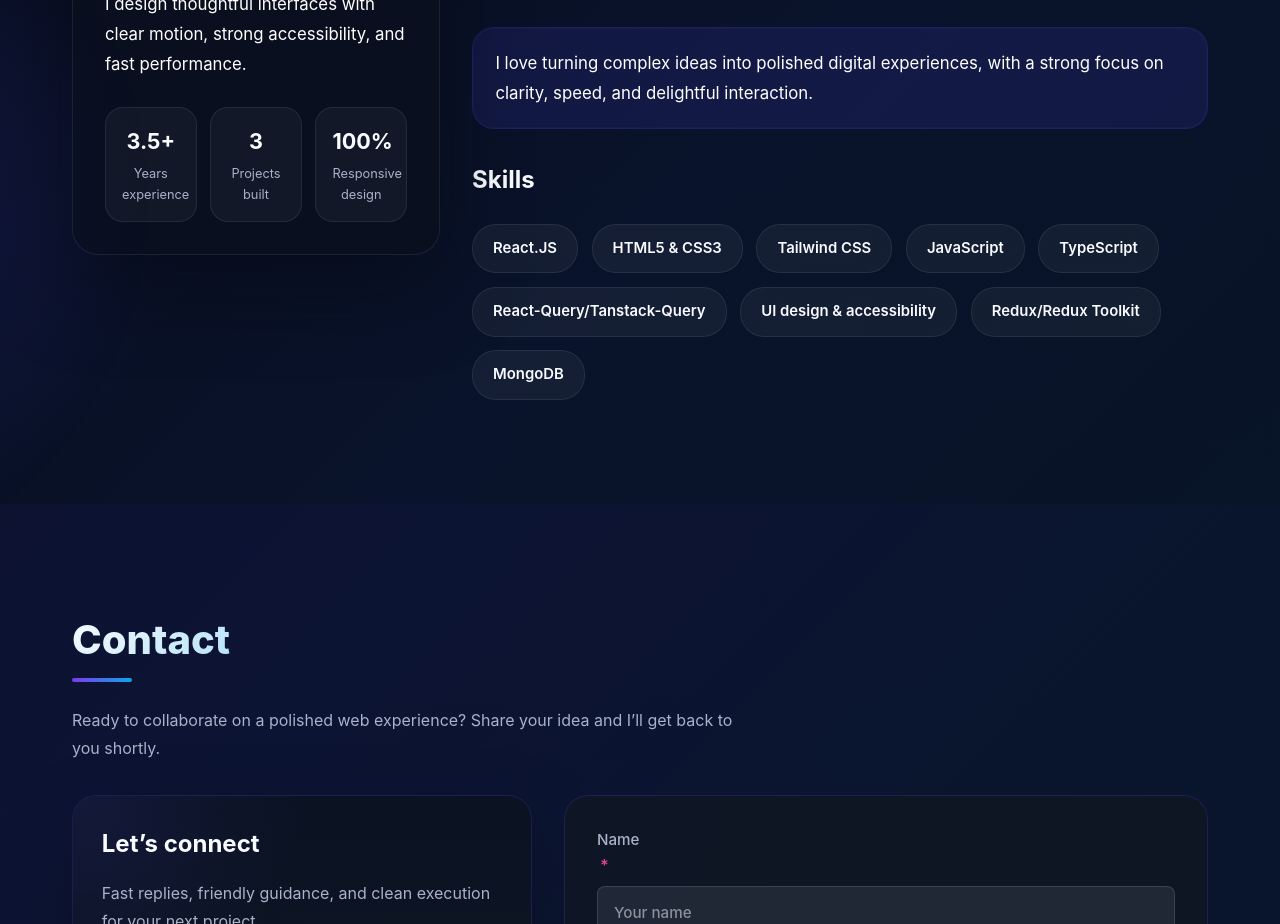
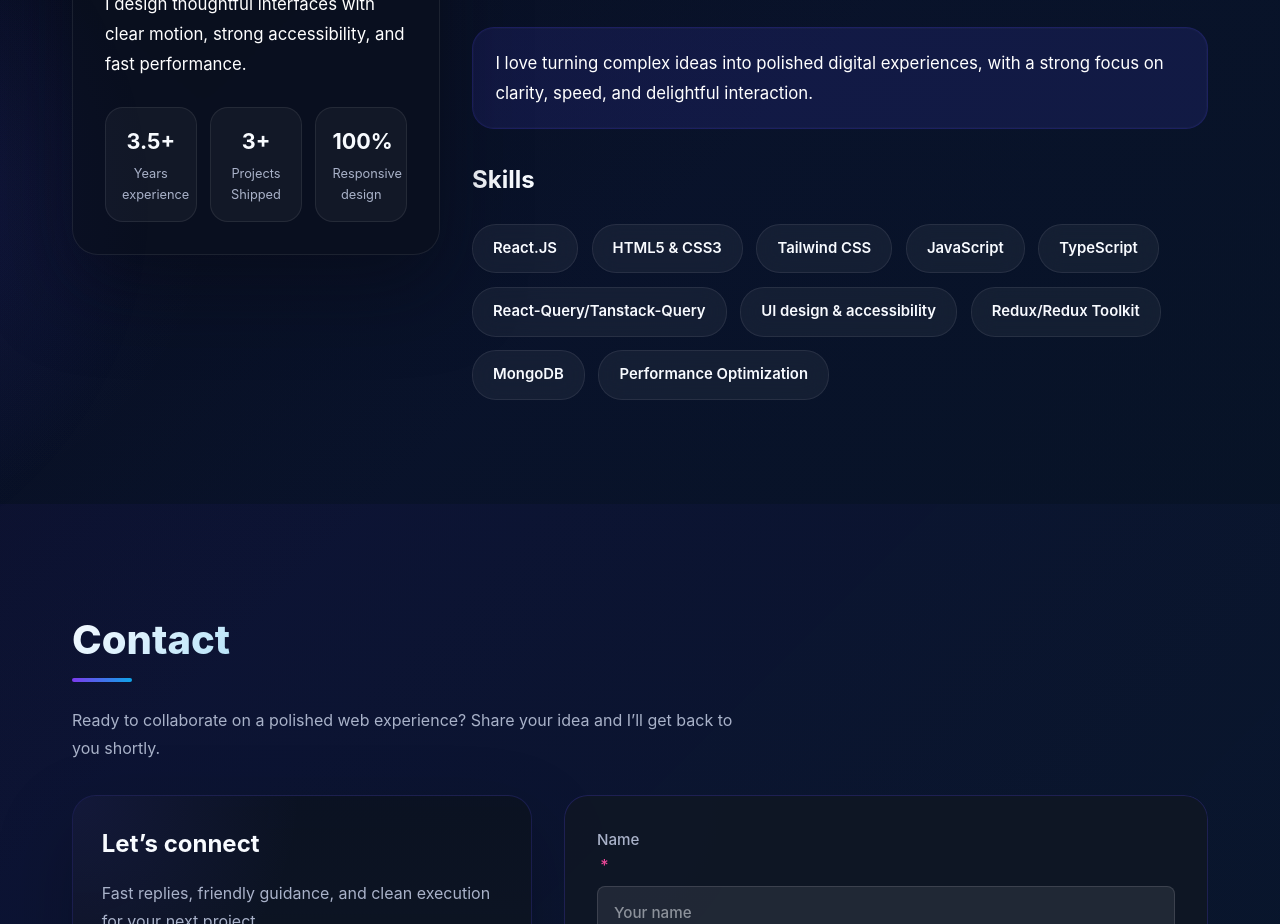
Before and after one commit to Ankush115/my-portfolio, a React (Vite) app in the folder my-portfolio/: page / in a window 1280 px wide. Shown: the part 1080-2004 px from the top of the page. Built offline with nearby package versions, Linux system fonts and the light colour scheme.

Commit message:
projects detail updated

```diff
--- a/my-portfolio/src/components/About.jsx
+++ b/my-portfolio/src/components/About.jsx
@@ -31,8 +31,8 @@ export default function About() {
                   <small>Years experience</small>
                 </div>
                 <div className="about-stat">
-                  <span>3</span>
-                  <small>Projects built</small>
+                  <span>3+</span>
+                  <small>Projects Shipped</small>
                 </div>
                 <div className="about-stat">
                   <span>100%</span>
@@ -75,6 +75,7 @@ export default function About() {
               <li>UI design &amp; accessibility</li>
               <li>Redux/Redux Toolkit</li>
               <li>MongoDB</li>
+              <li>Performance Optimization</li>
             </ul>
           </div>
         </div>
--- a/my-portfolio/src/components/Contact.jsx
+++ b/my-portfolio/src/components/Contact.jsx
@@ -24,7 +24,7 @@ export default function Contact() {
       from_email: email,
       reason: reason,
       message: message,
-      file:file,
+      from_file:file,
     };
 
     Promise.all([
@@ -55,7 +55,6 @@ export default function Contact() {
         setStatusMessage("Failed to send message. Please try again.");
         alert("Oops! Something went wrong. Please try again later.");
       });
-      console.log("Email Message:", templateParams);
   }
 
   return (
```
